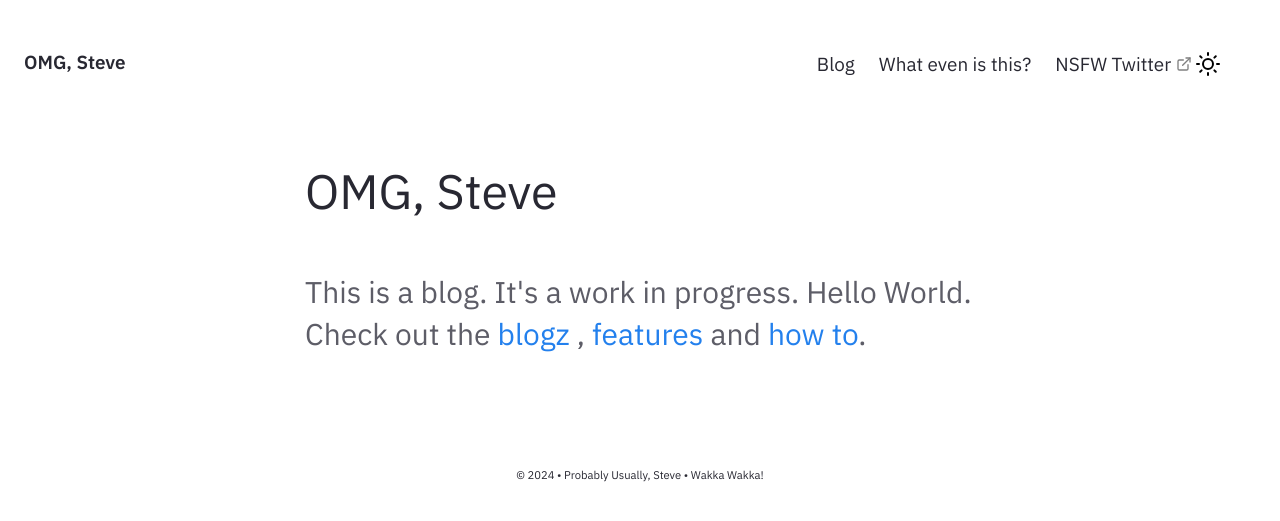
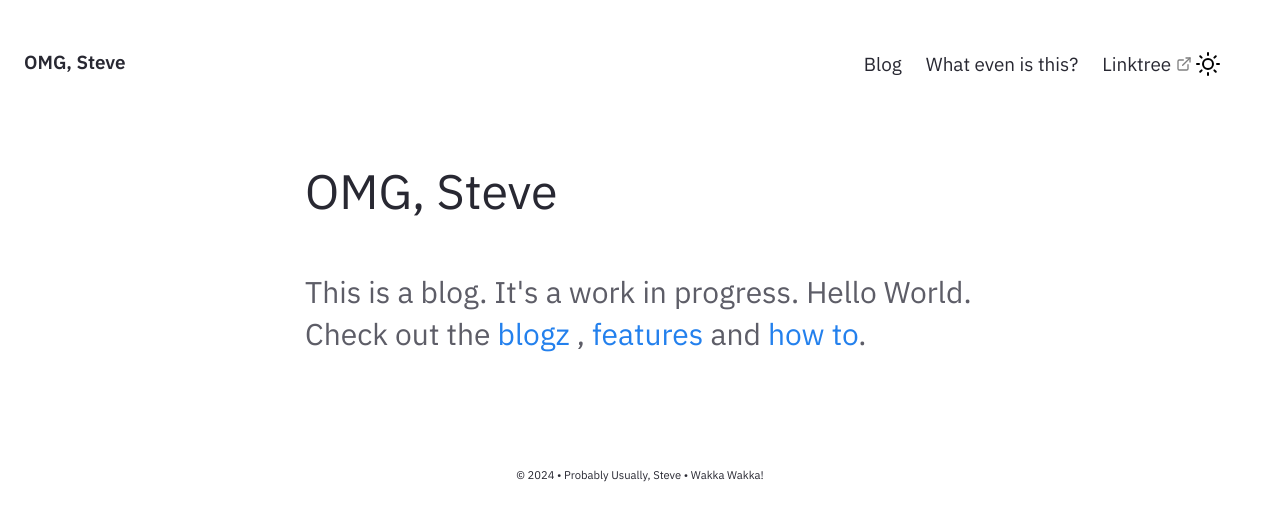
Before and after one commit to usuallysteve/usuallysteve.github.io, a Jekyll site: the page built from pages/index.md, in a window 1280 px wide. Shown: the top 521 px of the page. Built offline with Jekyll 4.4.1, drawn with Linux system fonts in a browser that asks for light colours.

Commit message:
Update Nav.html

```diff
--- a/_includes/Nav.html
+++ b/_includes/Nav.html
@@ -59,8 +59,8 @@
         <a href="../post/how-to" class="navbar-item">
           What even is this?
         </a>
-        <a href="https://twitter.com/dirtfagtag" target="_blank" class="navbar-item">
-          NSFW Twitter
+        <a href="https://linktr.ee/tagstevens" target="_blank" class="navbar-item">
+          Linktree
         </a>
       </div>
 
```
